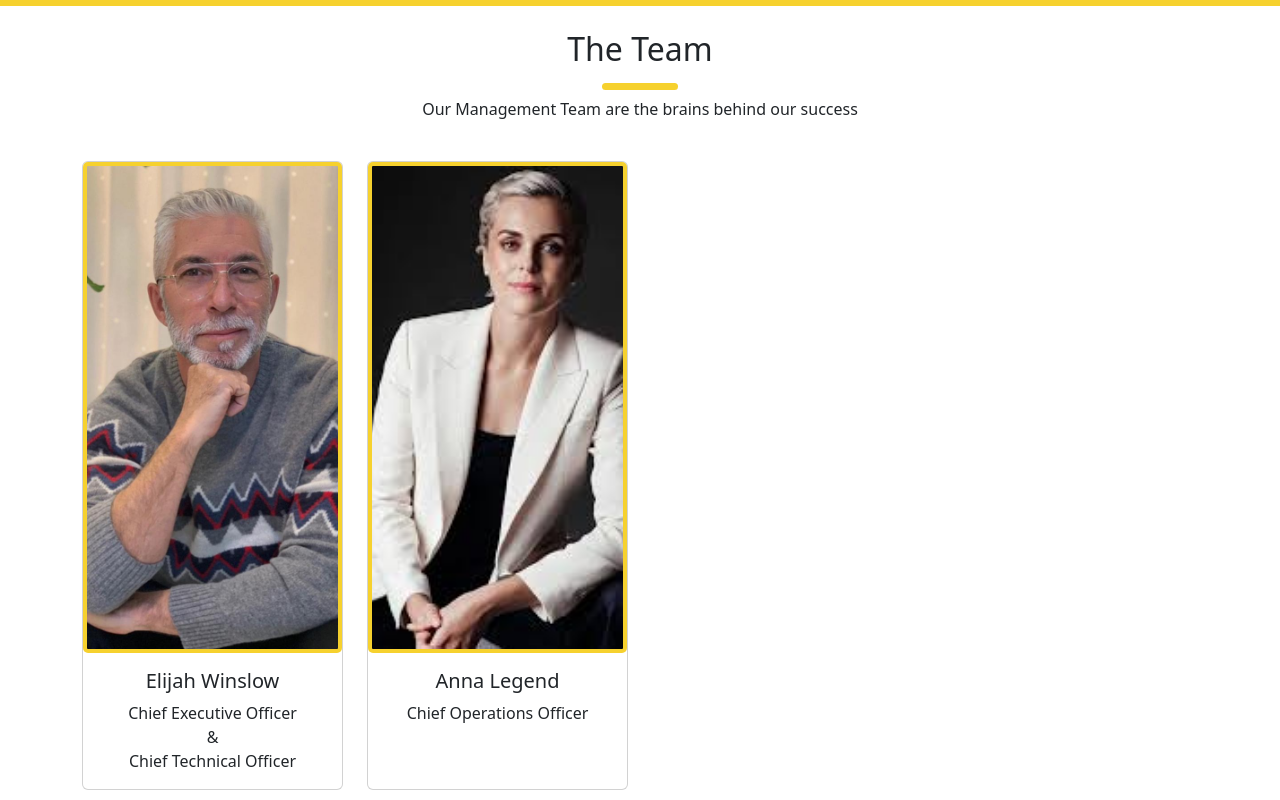
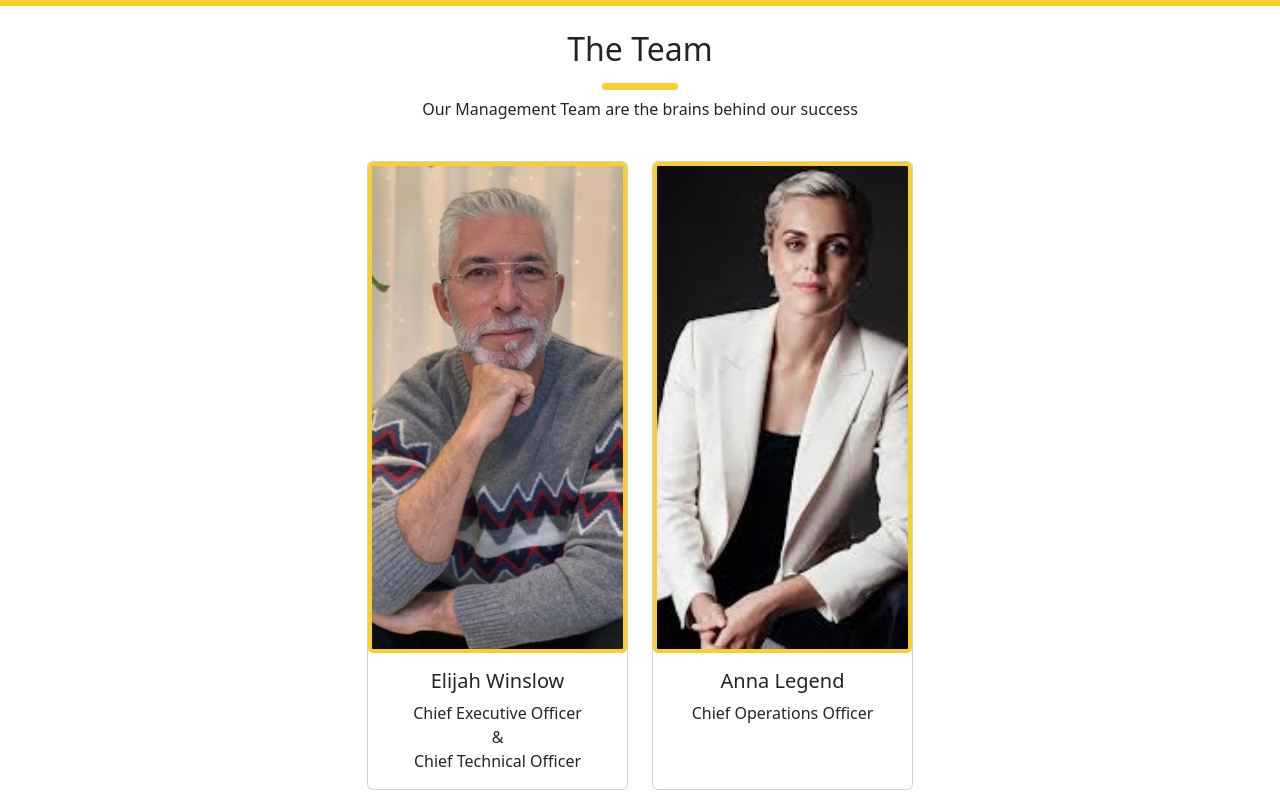
Before and after one commit to n-s-iroagba/consultancy, a React (Create React App) app in the folder client/: page / in a window 1280 px wide. Shown: the part 2640-3440 px from the top of the page. Built offline with nearby package versions, Linux system fonts and the light colour scheme.

Commit message:
change name

```diff
--- a/client/src/components/Team.tsx
+++ b/client/src/components/Team.tsx
@@ -2,8 +2,7 @@ import React from 'react';
 import { Card, Container } from 'react-bootstrap';
 import klitz from '../assets/images/mrklitz.jpeg'
 import team1 from '../assets/images/team1.jpeg'
-import team2 from '../assets/images/team2.jpeg'
-import team3 from '../assets/images/team3.jpeg'
+
 
 import { Row, Col } from 'react-bootstrap';
 import '../assets/Styles.css'
@@ -37,7 +36,7 @@ const Team: React.FC = () => {
       <div className='text-bar'></div>
       <p className='text-center'>Our Management Team are the brains behind our success</p>
       </div>
-    <Row className='gy-4'>
+    <Row className='gy-4 d-flex justify-content-center'>
     {teamMembers.map((member:TeamMember, index:number) => (
       <Col xs={12} md={6}lg={3}>
             <Card className=''>
```
